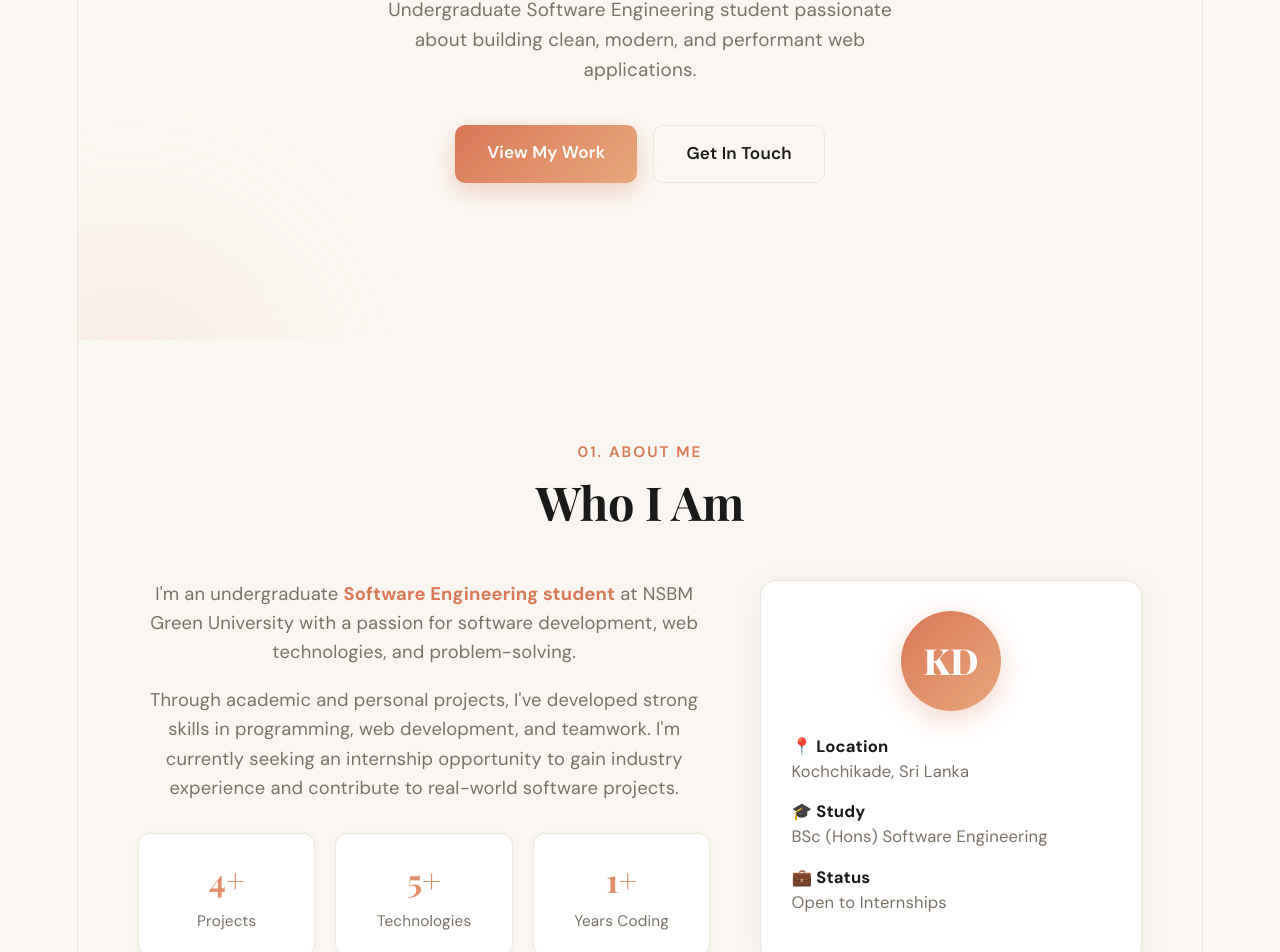
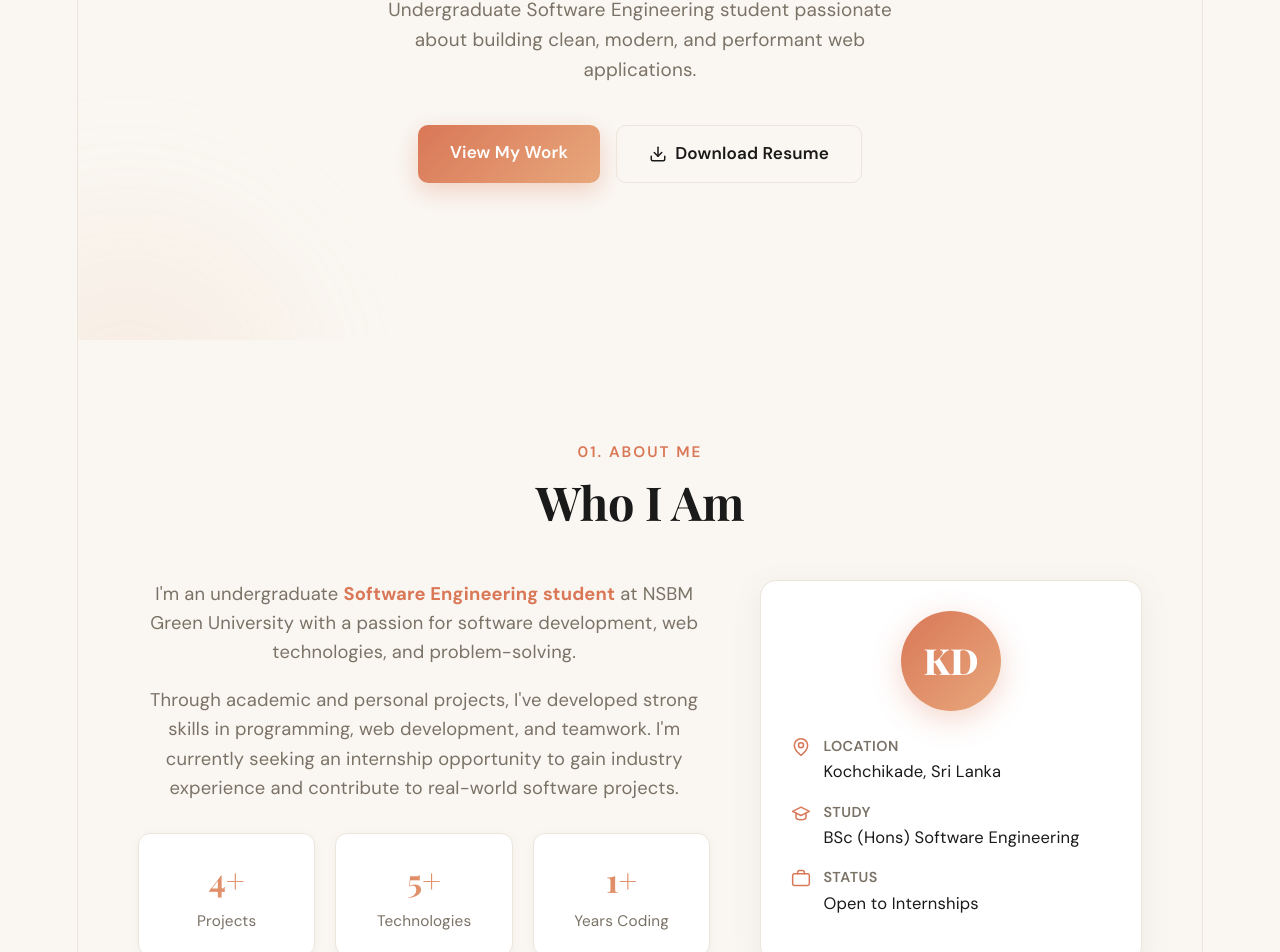
Before and after one commit to kavishka608/portfolio-v2, a React (Vite) app: page / in a window 1280 px wide. Shown: the part 460-1412 px from the top of the page. Built offline with nearby package versions, Linux system fonts and the light colour scheme.

Commit message:
Changed new things

```diff
--- a/src/App.css
+++ b/src/App.css
@@ -628,3 +628,51 @@ a { color: inherit; text-decoration: none; }
   .nav-links { display: none; }
   .about-stats { grid-template-columns: 1fr; }
 }
+
+/* ---------- Icons & Info rows ---------- */
+.btn.with-icon {
+  display: inline-flex;
+  align-items: center;
+  gap: 8px;
+}
+
+.contact-item > svg,
+.info-row > svg {
+  flex-shrink: 0;
+  color: var(--accent);
+  margin-top: 2px;
+}
+
+.info-row {
+  display: flex;
+  gap: 12px;
+  align-items: flex-start;
+  text-align: left;
+  margin-bottom: 16px;
+}
+.info-row strong {
+  display: block;
+  font-size: 0.8rem;
+  color: var(--text-dim);
+  text-transform: uppercase;
+  letter-spacing: 0.5px;
+  margin-bottom: 2px;
+  font-weight: 600;
+}
+.info-row p {
+  font-size: 0.92rem;
+  color: var(--text);
+  margin: 0;
+}
+
+.project-link {
+  display: inline-flex;
+  align-items: center;
+  gap: 6px;
+}
+
+.form-success {
+  display: flex;
+  align-items: center;
+  gap: 8px;
+}
--- a/src/components/About.jsx
+++ b/src/components/About.jsx
@@ -1,5 +1,6 @@
 import FadeIn from './FadeIn';
 import SectionHeader from './SectionHeader';
+import { LocationIcon, GraduationIcon, BriefcaseIcon } from './Icons';
 
 export default function About() {
   return (
@@ -27,9 +28,27 @@ export default function About() {
           </div>
           <div className="about-card">
             <div className="avatar">KD</div>
-            <p><strong>📍 Location</strong><br />Kochchikade, Sri Lanka</p>
-            <p><strong>🎓 Study</strong><br />BSc (Hons) Software Engineering</p>
-            <p><strong>💼 Status</strong><br />Open to Internships</p>
+            <div className="info-row">
+              <LocationIcon />
+              <div>
+                <strong>Location</strong>
+                <p>Kochchikade, Sri Lanka</p>
+              </div>
+            </div>
+            <div className="info-row">
+              <GraduationIcon />
+              <div>
+                <strong>Study</strong>
+                <p>BSc (Hons) Software Engineering</p>
+              </div>
+            </div>
+            <div className="info-row">
+              <BriefcaseIcon />
+              <div>
+                <strong>Status</strong>
+                <p>Open to Internships</p>
+              </div>
+            </div>
           </div>
         </div>
       </FadeIn>
--- a/src/components/Contact.jsx
+++ b/src/components/Contact.jsx
@@ -1,6 +1,7 @@
 import { useState } from 'react';
 import FadeIn from './FadeIn';
 import SectionHeader from './SectionHeader';
+import { MailIcon, LinkedInIcon, GitHubIcon, LocationIcon, CheckIcon } from './Icons';
 
 export default function Contact() {
   const [sent, setSent] = useState(false);
@@ -22,28 +23,28 @@ export default function Contact() {
         <FadeIn>
           <div className="contact-info">
             <a href="mailto:npkdewduni@students.nsbm.ac.lk" className="contact-item">
-              <span>📧</span>
+              <MailIcon />
               <div>
                 <strong>Email</strong>
                 <p>npkdewduni@students.nsbm.ac.lk</p>
               </div>
             </a>
             <a href="https://www.linkedin.com/in/kavishka-dewduni/" target="_blank" rel="noreferrer" className="contact-item">
-              <span>💼</span>
+              <LinkedInIcon />
               <div>
                 <strong>LinkedIn</strong>
                 <p>kavishka-dewduni</p>
               </div>
             </a>
             <a href="https://github.com/kavishka608" target="_blank" rel="noreferrer" className="contact-item">
-              <span>🐙</span>
+              <GitHubIcon />
               <div>
                 <strong>GitHub</strong>
                 <p>kavishka608</p>
               </div>
             </a>
             <div className="contact-item">
-              <span>📍</span>
+              <LocationIcon />
               <div>
                 <strong>Location</strong>
                 <p>Kochchikade, Sri Lanka</p>
@@ -54,7 +55,11 @@ export default function Contact() {
 
         <FadeIn delay={150}>
           <form className="contact-form" onSubmit={handleSubmit}>
-            {sent && <div className="form-success">✅ Thanks! I'll get back to you soon.</div>}
+            {sent && (
+              <div className="form-success">
+                <CheckIcon /> Thanks! I'll get back to you soon.
+              </div>
+            )}
             <input type="text" placeholder="Your Name" required />
             <input type="email" placeholder="Your Email" required />
             <textarea placeholder="Your Message" rows="5" required />
--- a/src/components/Hero.jsx
+++ b/src/components/Hero.jsx
@@ -1,4 +1,5 @@
 import useTypewriter from '../hooks/useTypewriter';
+import { DownloadIcon } from './Icons';
 
 export default function Hero() {
   const typed = useTypewriter([
@@ -11,7 +12,7 @@ export default function Hero() {
   return (
     <section id="home" className="hero">
       <div className="hero-content">
-        <p className="hero-tag">👋 Hello, I'm</p>
+        <p className="hero-tag">Hello, I'm</p>
         <h1>Kavishka <span className="gradient">Dewduni</span></h1>
         <h2 className="typewriter">
           {typed}<span className="cursor">|</span>
@@ -22,7 +23,13 @@ export default function Hero() {
         </p>
         <div className="hero-buttons">
           <a href="#projects" className="btn primary">View My Work</a>
-          <a href="#contact" className="btn secondary">Get In Touch</a>
+          <a
+            href="/Kavishka-Dewduni-Resume.pdf"
+            download
+            className="btn secondary with-icon"
+          >
+            <DownloadIcon /> Download Resume
+          </a>
         </div>
       </div>
     </section>
--- /dev/null
+++ b/src/components/Icons.jsx
@@ -0,0 +1,68 @@
+// Reusable SVG icons — clean, no emojis
+
+export const GitHubIcon = ({ size = 20 }) => (
+  <svg width={size} height={size} viewBox="0 0 24 24" fill="currentColor" aria-hidden="true">
+    <path d="M12 .5C5.65.5.5 5.65.5 12c0 5.08 3.29 9.39 7.86 10.91.58.1.79-.25.79-.56v-2.17c-3.2.7-3.88-1.36-3.88-1.36-.53-1.34-1.29-1.7-1.29-1.7-1.05-.72.08-.71.08-.71 1.16.08 1.77 1.19 1.77 1.19 1.03 1.77 2.71 1.26 3.37.96.1-.75.4-1.26.73-1.55-2.55-.29-5.24-1.28-5.24-5.68 0-1.26.45-2.28 1.19-3.08-.12-.29-.52-1.46.11-3.05 0 0 .97-.31 3.18 1.18a11.06 11.06 0 0 1 5.79 0c2.21-1.49 3.18-1.18 3.18-1.18.63 1.59.23 2.76.11 3.05.74.8 1.19 1.82 1.19 3.08 0 4.41-2.69 5.38-5.25 5.67.41.35.77 1.05.77 2.12v3.14c0 .31.21.67.8.56C20.21 21.39 23.5 17.08 23.5 12 23.5 5.65 18.35.5 12 .5z"/>
+  </svg>
+);
+
+export const LinkedInIcon = ({ size = 20 }) => (
+  <svg width={size} height={size} viewBox="0 0 24 24" fill="currentColor" aria-hidden="true">
+    <path d="M20.45 20.45h-3.55v-5.57c0-1.33-.02-3.04-1.85-3.04-1.85 0-2.14 1.45-2.14 2.94v5.67H9.36V9h3.41v1.56h.05c.48-.9 1.64-1.85 3.37-1.85 3.6 0 4.27 2.37 4.27 5.46v6.28zM5.34 7.43a2.06 2.06 0 1 1 0-4.12 2.06 2.06 0 0 1 0 4.12zM7.12 20.45H3.56V9h3.56v11.45zM22.22 0H1.77C.79 0 0 .77 0 1.72v20.56C0 23.23.79 24 1.77 24h20.45c.98 0 1.78-.77 1.78-1.72V1.72C24 .77 23.2 0 22.22 0z"/>
+  </svg>
+);
+
+export const MailIcon = ({ size = 20 }) => (
+  <svg width={size} height={size} viewBox="0 0 24 24" fill="none" stroke="currentColor" strokeWidth="1.8" strokeLinecap="round" strokeLinejoin="round" aria-hidden="true">
+    <rect x="2" y="4" width="20" height="16" rx="2"/>
+    <path d="m2 7 10 6 10-6"/>
+  </svg>
+);
+
+export const LocationIcon = ({ size = 20 }) => (
+  <svg width={size} height={size} viewBox="0 0 24 24" fill="none" stroke="currentColor" strokeWidth="1.8" strokeLinecap="round" strokeLinejoin="round" aria-hidden="true">
+    <path d="M20 10c0 6-8 12-8 12s-8-6-8-12a8 8 0 0 1 16 0z"/>
+    <circle cx="12" cy="10" r="3"/>
+  </svg>
+);
+
+export const DownloadIcon = ({ size = 18 }) => (
+  <svg width={size} height={size} viewBox="0 0 24 24" fill="none" stroke="currentColor" strokeWidth="2" strokeLinecap="round" strokeLinejoin="round" aria-hidden="true">
+    <path d="M21 15v4a2 2 0 0 1-2 2H5a2 2 0 0 1-2-2v-4"/>
+    <polyline points="7 10 12 15 17 10"/>
+    <line x1="12" y1="15" x2="12" y2="3"/>
+  </svg>
+);
+
+export const FolderIcon = ({ size = 22 }) => (
+  <svg width={size} height={size} viewBox="0 0 24 24" fill="none" stroke="currentColor" strokeWidth="1.8" strokeLinecap="round" strokeLinejoin="round" aria-hidden="true">
+    <path d="M4 4h5l2 3h9a1 1 0 0 1 1 1v10a1 1 0 0 1-1 1H4a1 1 0 0 1-1-1V5a1 1 0 0 1 1-1z"/>
+  </svg>
+);
+
+export const ArrowUpRightIcon = ({ size = 20 }) => (
+  <svg width={size} height={size} viewBox="0 0 24 24" fill="none" stroke="currentColor" strokeWidth="2" strokeLinecap="round" strokeLinejoin="round" aria-hidden="true">
+    <line x1="7" y1="17" x2="17" y2="7"/>
+    <polyline points="9 7 17 7 17 15"/>
+  </svg>
+);
+
+export const CheckIcon = ({ size = 18 }) => (
+  <svg width={size} height={size} viewBox="0 0 24 24" fill="none" stroke="currentColor" strokeWidth="2.5" strokeLinecap="round" strokeLinejoin="round" aria-hidden="true">
+    <polyline points="20 6 9 17 4 12"/>
+  </svg>
+);
+
+export const GraduationIcon = ({ size = 20 }) => (
+  <svg width={size} height={size} viewBox="0 0 24 24" fill="none" stroke="currentColor" strokeWidth="1.8" strokeLinecap="round" strokeLinejoin="round" aria-hidden="true">
+    <path d="M22 10 12 5 2 10l10 5 10-5z"/>
+    <path d="M6 12v5c0 1.66 2.69 3 6 3s6-1.34 6-3v-5"/>
+  </svg>
+);
+
+export const BriefcaseIcon = ({ size = 20 }) => (
+  <svg width={size} height={size} viewBox="0 0 24 24" fill="none" stroke="currentColor" strokeWidth="1.8" strokeLinecap="round" strokeLinejoin="round" aria-hidden="true">
+    <rect x="2" y="7" width="20" height="14" rx="2"/>
+    <path d="M16 7V5a2 2 0 0 0-2-2h-4a2 2 0 0 0-2 2v2"/>
+  </svg>
+);
--- a/src/components/Projects.jsx
+++ b/src/components/Projects.jsx
@@ -1,5 +1,6 @@
 import FadeIn from './FadeIn';
 import SectionHeader from './SectionHeader';
+import { FolderIcon, ArrowUpRightIcon } from './Icons';
 
 const projects = [
   {
@@ -8,8 +9,7 @@ const projects = [
     desc: 'Web platform allowing university students to access and search past exam papers efficiently. Built responsive interfaces with React.js and collaborated on frontend-backend integration.',
     stack: 'React.js · REST API · Team Project',
     link: 'https://github.com/kavishka608/NextStep.git',
-    image: '/projects/nextstep.png',
-    color: '#8fa8bf', // soft dusty blue
+    color: '#8fa8bf',
   },
   {
     title: 'SpareHubLK',
@@ -17,8 +17,7 @@ const projects = [
     desc: 'Full-stack e-commerce platform for automotive parts. Used PHP & MySQL for product listings, user management, and search — focused on UX and optimized database queries.',
     stack: 'PHP · MySQL · JavaScript',
     link: 'https://github.com/kavishka608',
-    image: '/projects/sparehub.png',
-    color: '#a8bfa1', // sage green
+    color: '#a8bfa1',
   },
   {
     title: 'HirePath AI',
@@ -26,8 +25,7 @@ const projects = [
     desc: 'Recruiter management subsystem with 9 RESTful APIs. Built using Repository Pattern, Service Layer and SOLID principles. Includes job search, dashboard statistics and proper database relationships.',
     stack: 'ASP.NET Core 8 · C# · Entity Framework · SQL Server · Swagger',
     link: 'https://github.com/kavishka608/HirePath',
-    image: '/projects/hirepath.png',
-    color: '#8fa8bf', // dusty blue
+    color: '#8fa8bf',
   },
   {
     title: 'HomeCraft',
@@ -35,8 +33,7 @@ const projects = [
     desc: 'Full-stack platform connecting homeowners with construction professionals. 20+ RESTful APIs with JWT authentication, PostgreSQL database, and responsive React frontend with bidding and review features.',
     stack: 'Node.js · Express · PostgreSQL · React · JWT',
     link: 'https://github.com/kavishka608/homecraft-backend',
-    image: '/projects/homecraft.png',
-    color: '#a8bfa1', // sage green
+    color: '#a8bfa1',
   },
 ];
 
@@ -52,10 +49,7 @@ export default function Projects() {
         {projects.map((p, i) => (
           <FadeIn key={p.title} delay={i * 80}>
             <div className="project-row">
-              <div
-                className="project-mockup"
-                style={{ background: p.color }}
-              >
+              <div className="project-mockup" style={{ background: p.color }}>
                 <div className="mockup-bar">
                   <span /><span /><span />
                 </div>
@@ -82,7 +76,7 @@ export default function Projects() {
                   rel="noreferrer"
                   className="project-link"
                 >
-                  View on GitHub ↗
+                  View on GitHub <ArrowUpRightIcon size={16} />
                 </a>
               </div>
             </div>
```
